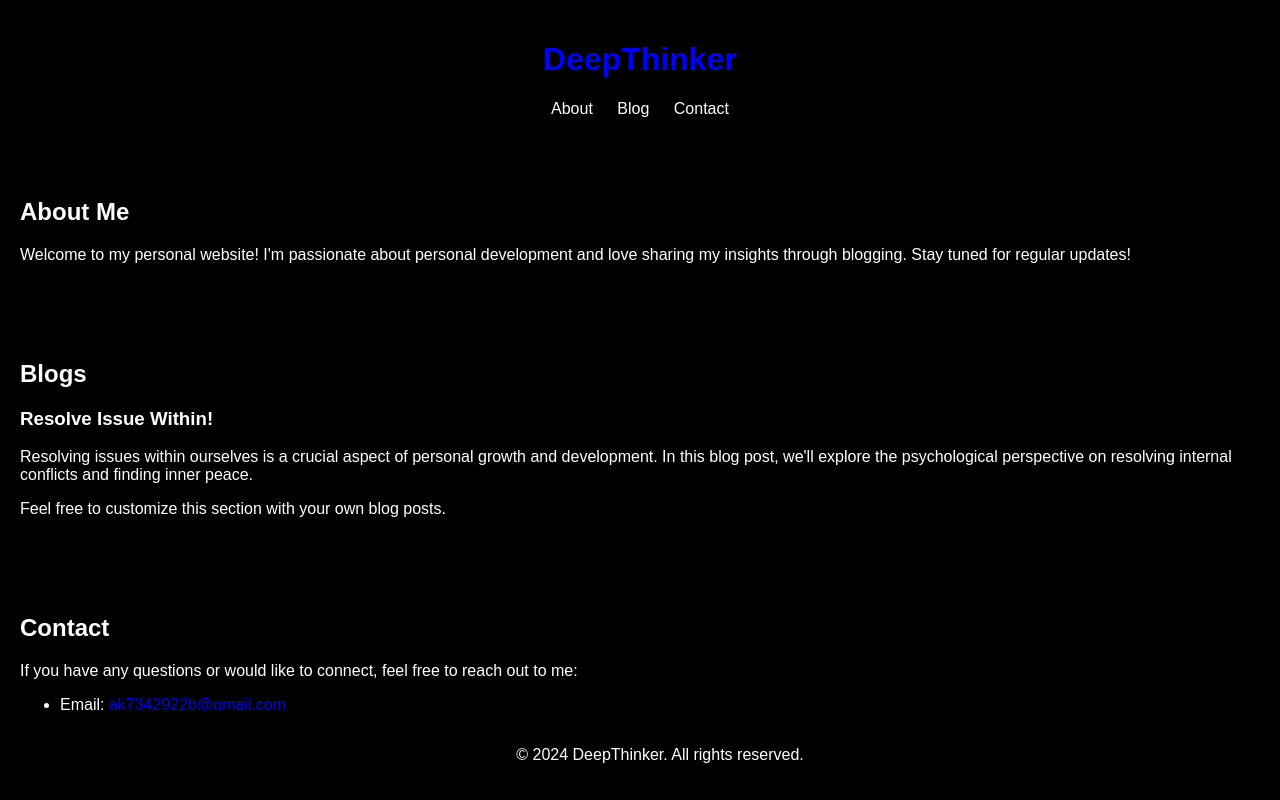
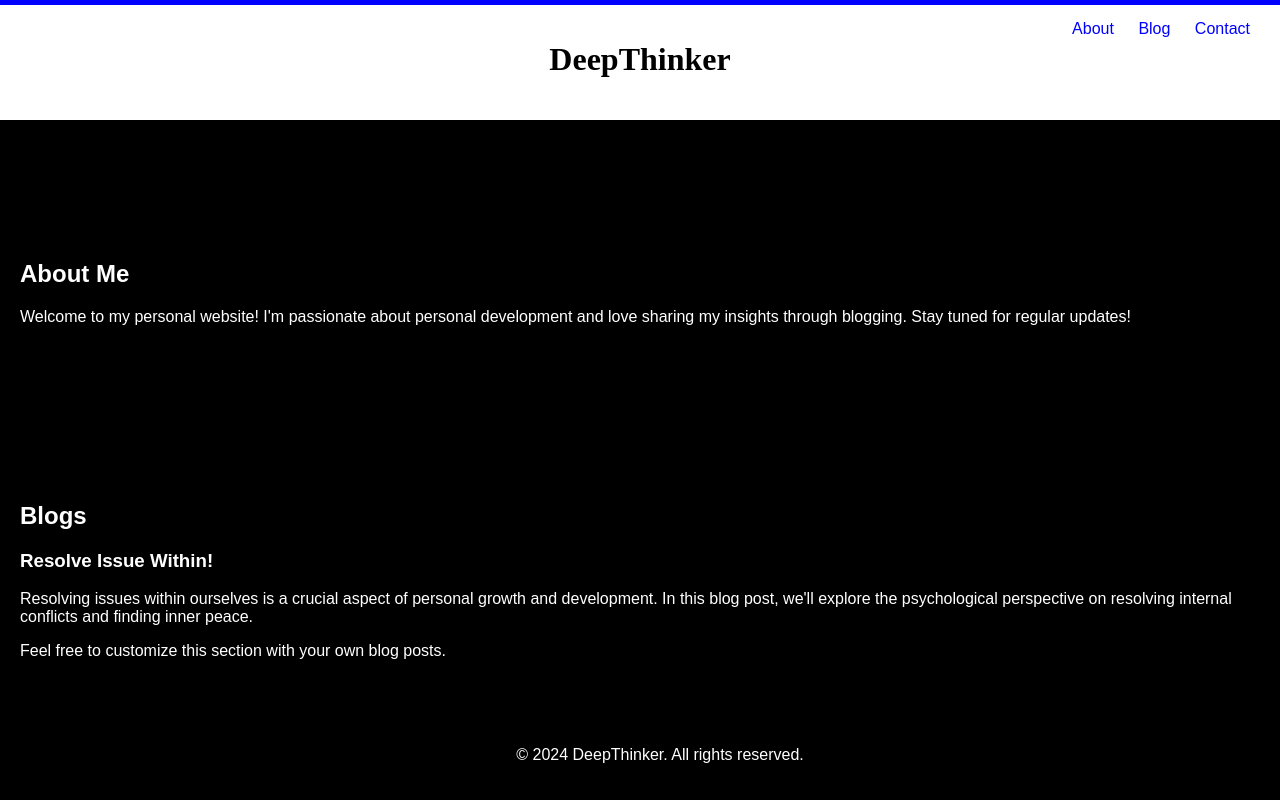
Before and after one commit to Ak73b/resolve.github.io, a plain HTML site: page index.html in a window 1280 px wide. Shown: the top 800 px of the page. Drawn offline with Linux system fonts and the light colour scheme.

Commit message:
Update index.html

```diff
--- a/index.html
+++ b/index.html
@@ -6,57 +6,71 @@
     <title>DeepThinker - Personal Website</title>
     <style>
         body {
-            font-family: Arial, sans-serif;
+            font-family: 'DM Sans', sans-serif;
             background-color: #000;
             color: #fff;
             margin: 0;
             padding: 0;
         }
         header {
-            background-color: #000;
+            background-color: #fff; /* Pure shiny white */
+            color: #000; /* Text color: Pure white */
             padding: 20px;
             text-align: center;
+            cursor: pointer;
         }
         h1 {
-            color: #00f;
+            color: #000; /* Text color: Pure white */
+            font-family: 'DM Serif', serif; /* Font style for headings: DM Serif */
         }
         nav {
             text-align: center;
             margin-top: 20px;
+            position: fixed;
+            top: 0;
+            right: 20px; /* Navigation menu on the top right corner */
         }
         nav a {
-            color: #fff;
+            color: #00f; /* Dynamic blue color for links */
             text-decoration: none;
             margin: 0 10px;
         }
         nav a:hover {
-            color: #00f;
+            text-decoration: underline;
         }
         section {
             padding: 20px;
-            margin-top: 20px;
-            color: #fff; /* Added to make text visible on dark background */
+            margin-top: 100px; /* Added top margin to account for fixed navigation menu */
         }
         footer {
             background-color: #000;
+            color: #fff;
             padding: 20px;
             text-align: center;
             position: fixed;
             bottom: 0;
             width: 100%;
-            color: #fff; /* Added to make text visible on dark background */
+        }
+        .scroll-indicator {
+            position: fixed;
+            top: 0;
+            left: 0;
+            width: 100%;
+            height: 5px;
+            background-color: #00f; /* Dynamic blue color for scroll indicator */
         }
     </style>
 </head>
 <body>
-    <header>
+    <header onclick="window.location.reload();">
         <h1>DeepThinker</h1>
-        <nav>
-            <a href="#about">About</a>
-            <a href="#blog">Blog</a>
-            <a href="#contact">Contact</a>
-        </nav>
     </header>
+    <nav>
+        <a href="#about">About</a>
+        <a href="#blog">Blog</a>
+        <a href="#contact">Contact</a>
+    </nav>
+    <div class="scroll-indicator"></div>
 
     <section id="about">
         <h2>About Me</h2>
@@ -66,7 +80,7 @@
     <section id="blog">
         <h2>Blogs</h2>
         <article>
-            <h3>Resolve Issue Within!</h3> <!-- Updated blog post title -->
+            <h3>Resolve Issue Within!</h3>
             <p>Resolving issues within ourselves is a crucial aspect of personal growth and development. In this blog post, we'll explore the psychological perspective on resolving internal conflicts and finding inner peace.</p>
             <p>Feel free to customize this section with your own blog posts.</p>
         </article>
@@ -76,7 +90,7 @@
         <h2>Contact</h2>
         <p>If you have any questions or would like to connect, feel free to reach out to me:</p>
         <ul>
-            <li>Email: <a href="mailto:ak7342922b@gmail.com">ak7342922b@gmail.com</a></li> <!-- Updated contact email -->
+            <li>Email: <a href="mailto:ak7342922b@gmail.com">ak7342922b@gmail.com</a></li>
         </ul>
     </section>
 
```
